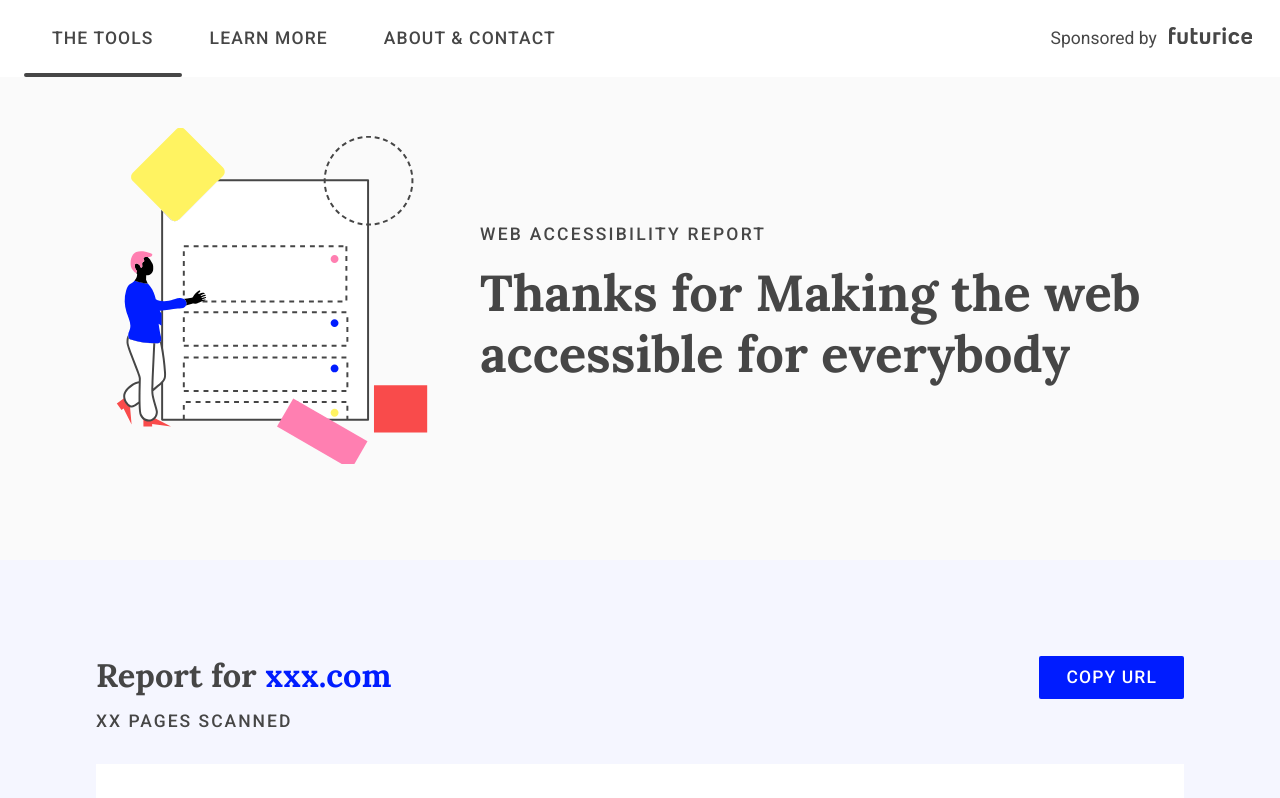
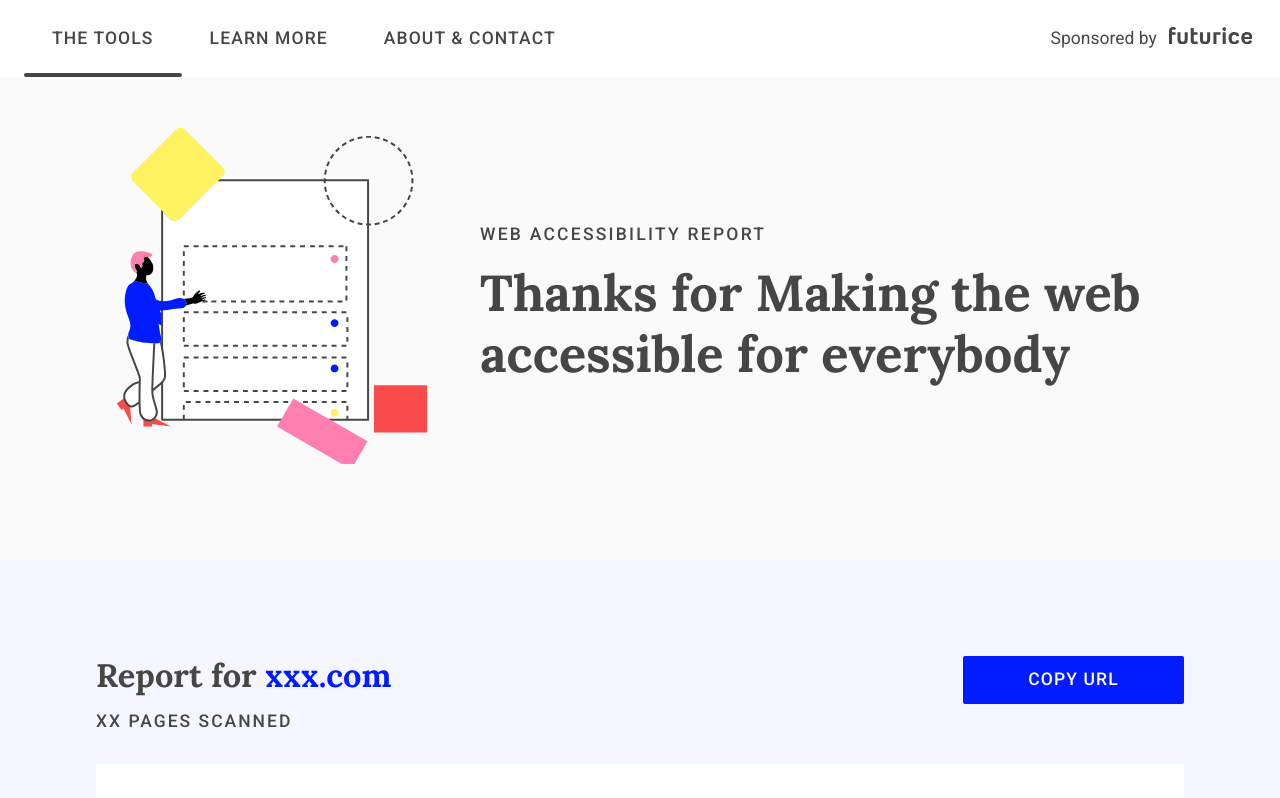
Before and after one commit to accessibility-tools/website, a Next.js app: page /report in a window 1280 px wide. Shown: the top 798 px of the page. Built offline with nearby package versions, Linux system fonts and the light colour scheme.

Commit message:
copy button view fix

```diff
--- a/src/components/report/ReportOverview.jsx
+++ b/src/components/report/ReportOverview.jsx
@@ -17,17 +17,16 @@ const OverviewContainer = styled(Stack)`
   }
 
   button {
-    max-width: initial;
+    height: 3rem;
   }
 
   @media (min-width: 48rem) {
     width: 100%;
+  }
+`;
 
-    button {
-      max-width: max-content;
-      align-self: flex-start;
-    }
-  }
+const TitleContainer = styled(Stack)`
+  flex: 5;
 `;
 
 const Subtitle = styled.p`
@@ -57,12 +56,12 @@ const ReportOverview = () => {
     <OverviewContainer>
       <Switcher threshold="35rem">
         <div>
-          <Stack space="small">
+          <TitleContainer space="small">
             <h2>
               Report for <span>xxx.com</span>
             </h2>
             <Subtitle>xx pages scanned</Subtitle>
-          </Stack>
+          </TitleContainer>
           <Button text="Copy URL" />
         </div>
       </Switcher>
```
